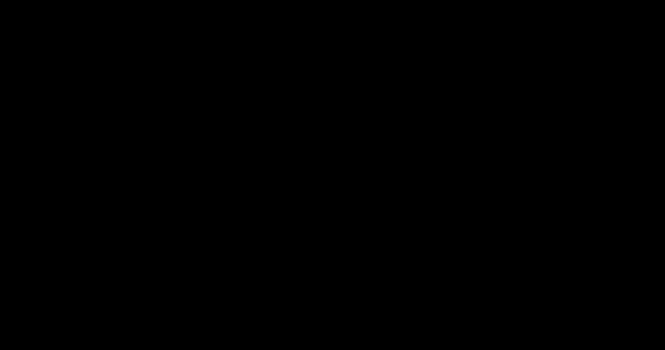
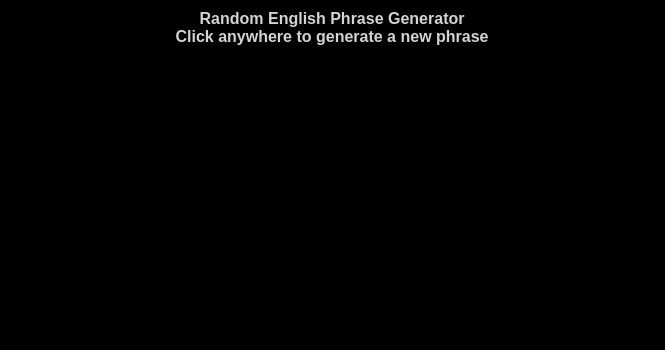
Before and after one commit to GAmuzak/RandomEnglishPhraseGenerator, a plain HTML site: page index.html in a window 1280 px wide. Shown: the top 350 px of the page, without its empty margins (308-973 px from the left). Drawn offline with Linux system fonts and the light colour scheme.

Commit message:
Added a header and instructions

```diff
--- a/index.html
+++ b/index.html
@@ -9,6 +9,11 @@
 </head>
 
 <body>
+    <header>
+        <h1>Random English Phrase Generator</h1>
+        <h2>Click anywhere to generate a new phrase</h2>
+    </header>
+
     <div id="phrase-container"></div>
 
     <div class="footer">
--- a/styles.css
+++ b/styles.css
@@ -11,6 +11,19 @@ body {
     user-select: none;
     -webkit-user-select: none;
     -ms-user-select: none;
+}
+
+header {
+    text-align: center;
+    margin-bottom: 20px;
+    color: lightgrey;
+    position: absolute;
+    top: 10px;
+}
+
+header h1, header h2 {
+    margin: 0;
+    font-size: 1em;
 }
 
 #phrase-container {
```
